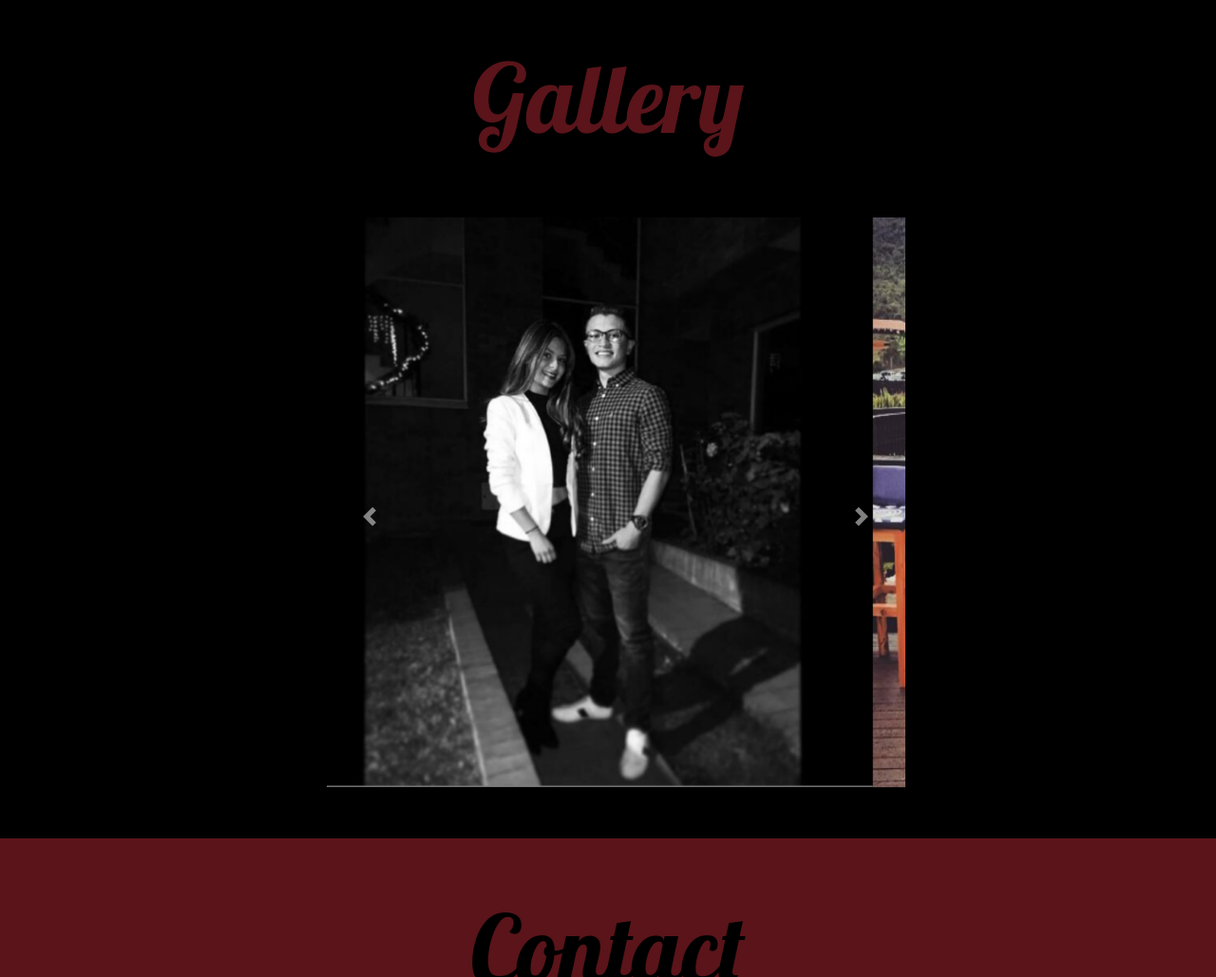
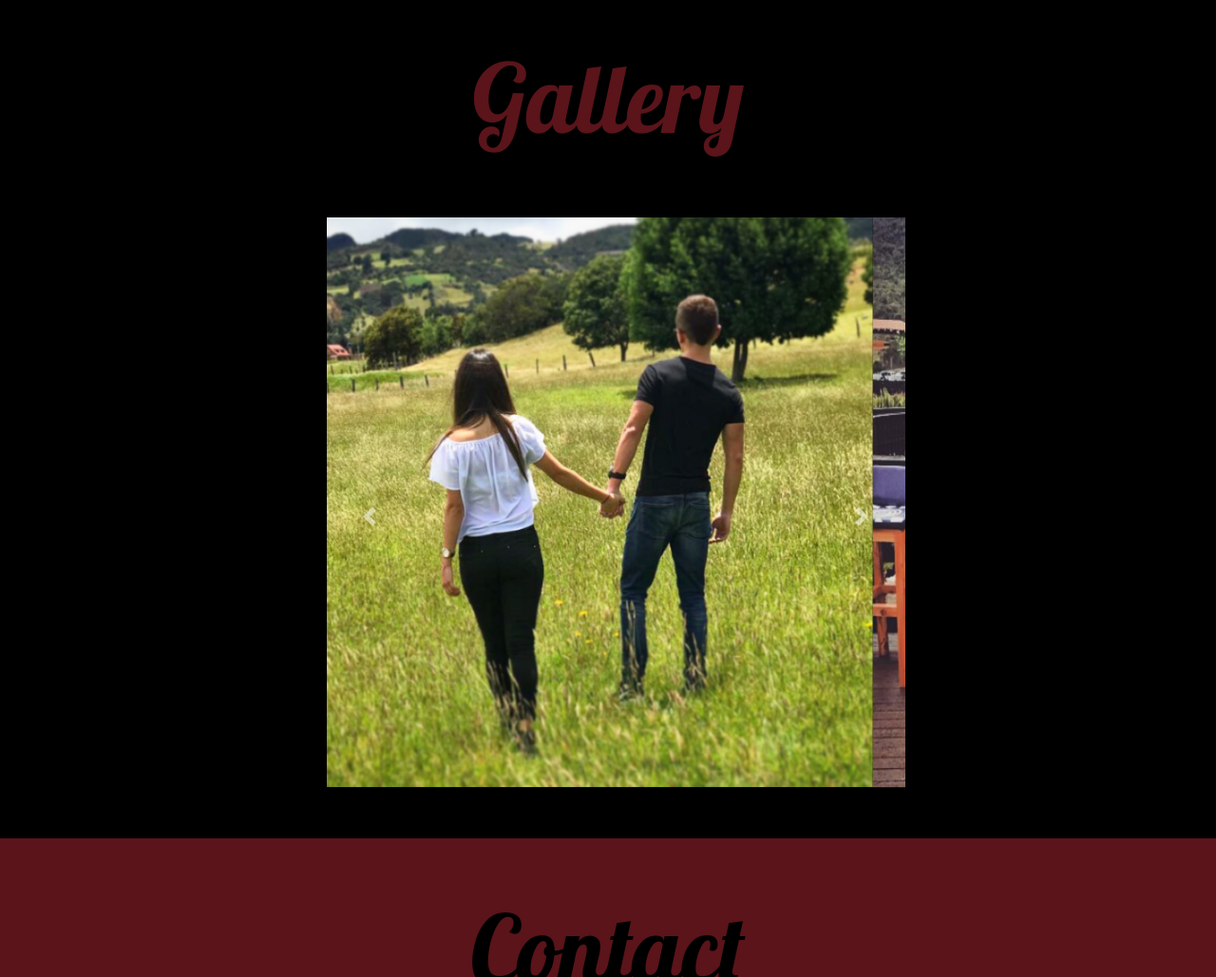
Before and after one commit to afrojasp/Project1_DevWeb, a website: page index.html in a window 1280 px wide. Shown: the part 2498-3527 px from the top of the page at 95% size. Drawn offline with nearby package versions, Linux system fonts and the light colour scheme.

Commit message:
Termine x3

```diff
--- a/index.html
+++ b/index.html
@@ -170,7 +170,7 @@
 				<div id="carouselExampleControls" class="carousel slide" data-ride="carousel">
 					<div class="carousel-inner">
 						<div class="carousel-item active">
-							<img class="d-block w-100 galleryPhotos" src="fotos/CamiYRouzNavidad.PNG" alt="Foto con mi novia">
+							<img class="d-block w-100 galleryPhotos" src="fotos/CamiYRouz.png" alt="Foto con mi novia">
 						</div>
 						<div class="carousel-item">
 							<img class="d-block w-100 galleryPhotos" src="fotos/RouzFamily.PNG" alt="Foto con mi familia">
```
